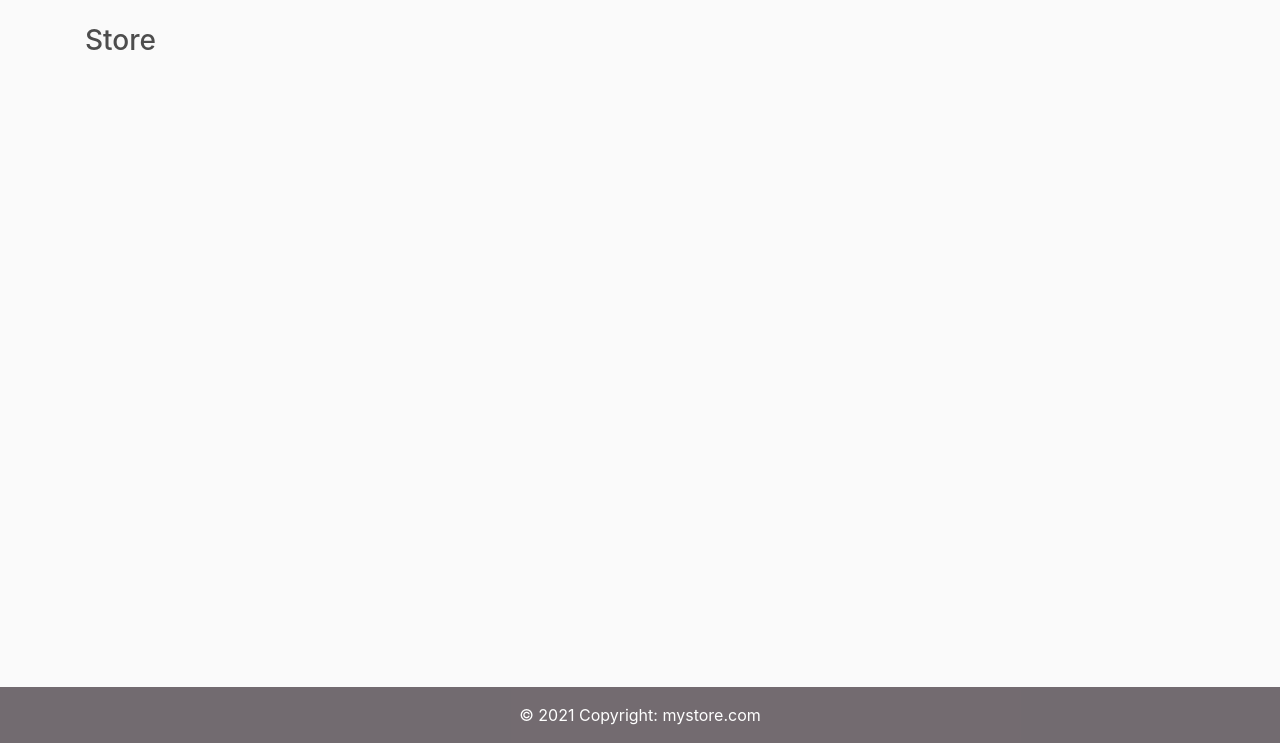
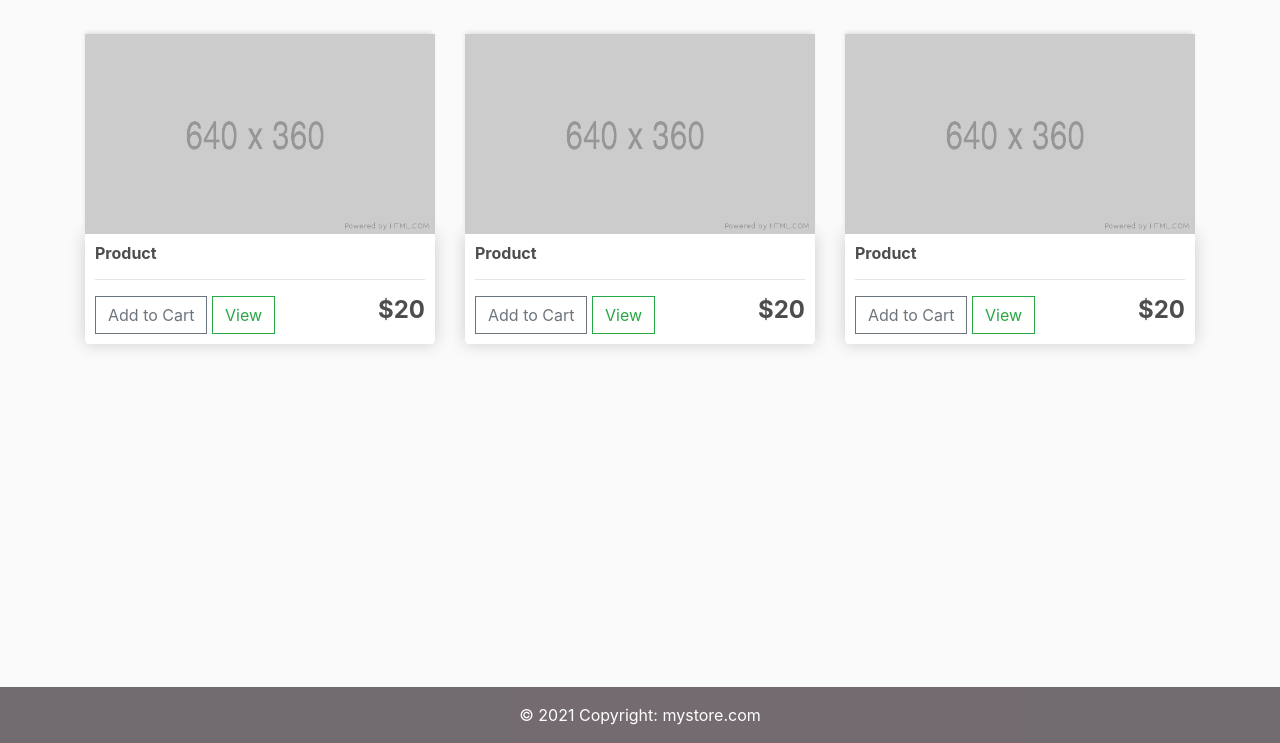
Before and after one commit to NahianBinAlam/ecommerce, a Django app: page / in a window 1280 px wide. Shown: the part 57-800 px from the top of the page. Run offline with Django 3.2, Linux system fonts and the light colour scheme; some libraries are stand-ins or nearby versions.

Commit message:
store template added

```diff
--- a/store/templates/store/main.html
+++ b/store/templates/store/main.html
@@ -55,7 +55,7 @@
   <!-- Copyright -->
   <div class="text-center p-3" style="background-color: rgba(0, 0, 0, 0.2);">
     © 2021 Copyright:
-    <a class="text-white" href="https://mdbootstrap.com/">mystore.com</a>
+    <a class="text-white" href="{% url 'store' %}">mystore.com</a>
   </div>
   <!-- Copyright -->
 </footer>
--- a/store/templates/store/store.html
+++ b/store/templates/store/store.html
@@ -1,5 +1,44 @@
 {% extends 'store/main.html' %}
 {% load static %}
 {% block content %}
-     <h3>Store</h3>
+     <div class="row">
+		<div class="col-lg-4">
+			<img class="thumbnail" src="{% static 'images/placeholder.png' %}">
+			<div class="box-element product">
+				<h6><strong>Product</strong></h6>
+				<hr>
+
+				<button  class="btn btn-outline-secondary add-btn">Add to Cart</button>
+				<a class="btn btn-outline-success" href="#">View</a>
+				<h4 style="display: inline-block; float: right"><strong>$20</strong></h4>
+
+			</div>
+		</div>
+
+		<div class="col-lg-4">
+			<img class="thumbnail" src="{% static 'images/placeholder.png' %}">
+			<div class="box-element product">
+				<h6><strong>Product</strong></h6>
+				<hr>
+
+				<button  class="btn btn-outline-secondary add-btn">Add to Cart</button>
+				<a class="btn btn-outline-success" href="#">View</a>
+				<h4 style="display: inline-block; float: right"><strong>$20</strong></h4>
+
+			</div>
+		</div>
+
+		<div class="col-lg-4">
+			<img class="thumbnail" src="{% static 'images/placeholder.png' %}">
+			<div class="box-element product">
+				<h6><strong>Product</strong></h6>
+				<hr>
+
+				<button  class="btn btn-outline-secondary add-btn">Add to Cart</button>
+				<a class="btn btn-outline-success" href="#">View</a>
+				<h4 style="display: inline-block; float: right"><strong>$20</strong></h4>
+
+			</div>
+		</div>
+	</div>
 {% endblock content %}
```
Also changed, not shown: static/images/placeholder.png (added).
